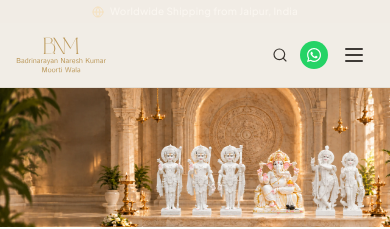
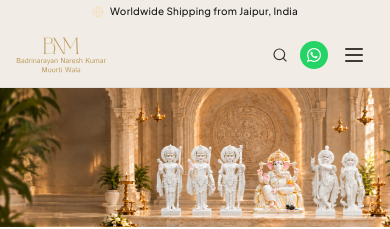
Before and after one commit to Dhananjaysoni22/bnm-moorti-wala, a React (Vite) app: page / in a window 390 px wide. Shown: the top 229 px of the page. Built offline with nearby package versions, Linux system fonts and the light colour scheme.

Commit message:
changed header colour for small screen

```diff
--- a/src/components/Header.jsx
+++ b/src/components/Header.jsx
@@ -45,7 +45,7 @@ export default function Header({ onOpenSearch }) {
   return (
     <>
       {/* Top micro announcement bar on small screens */}
-      <div className="bg-[#F1ECE5] text-[#FAF6F0] py-1 px-2 text-center text-[10px] sm:text-[11px] font-medium tracking-wide sm:hidden flex items-center justify-center gap-1.5 w-full overflow-hidden">
+      <div className="bg-[#F1ECE5] text-[#1a1919] py-1 px-2 text-center text-[10px] sm:text-[11px] font-medium tracking-wide sm:hidden flex items-center justify-center gap-1.5 w-full overflow-hidden">
         <Globe className="w-3 h-3 text-[#F5E1BF] flex-shrink-0" />
         <span className="truncate">Worldwide Shipping from Jaipur, India</span>
       </div>
```
